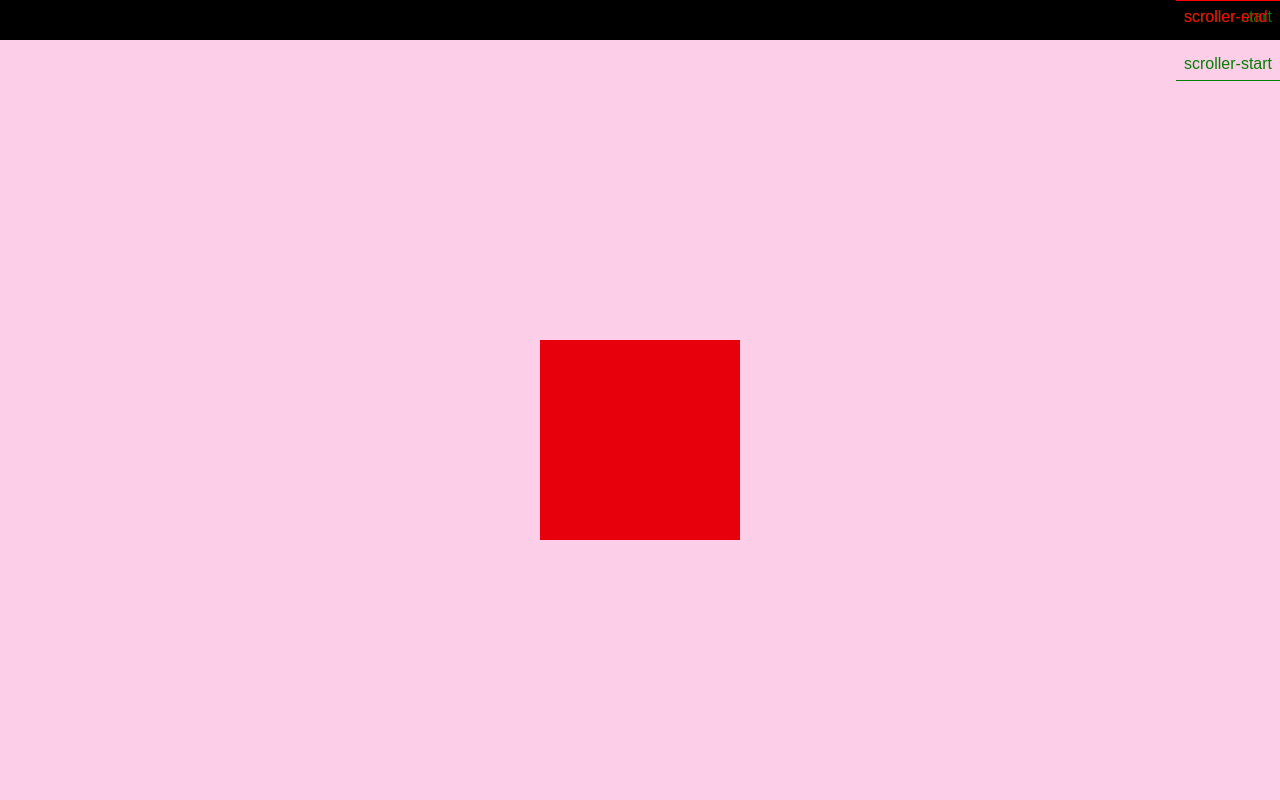
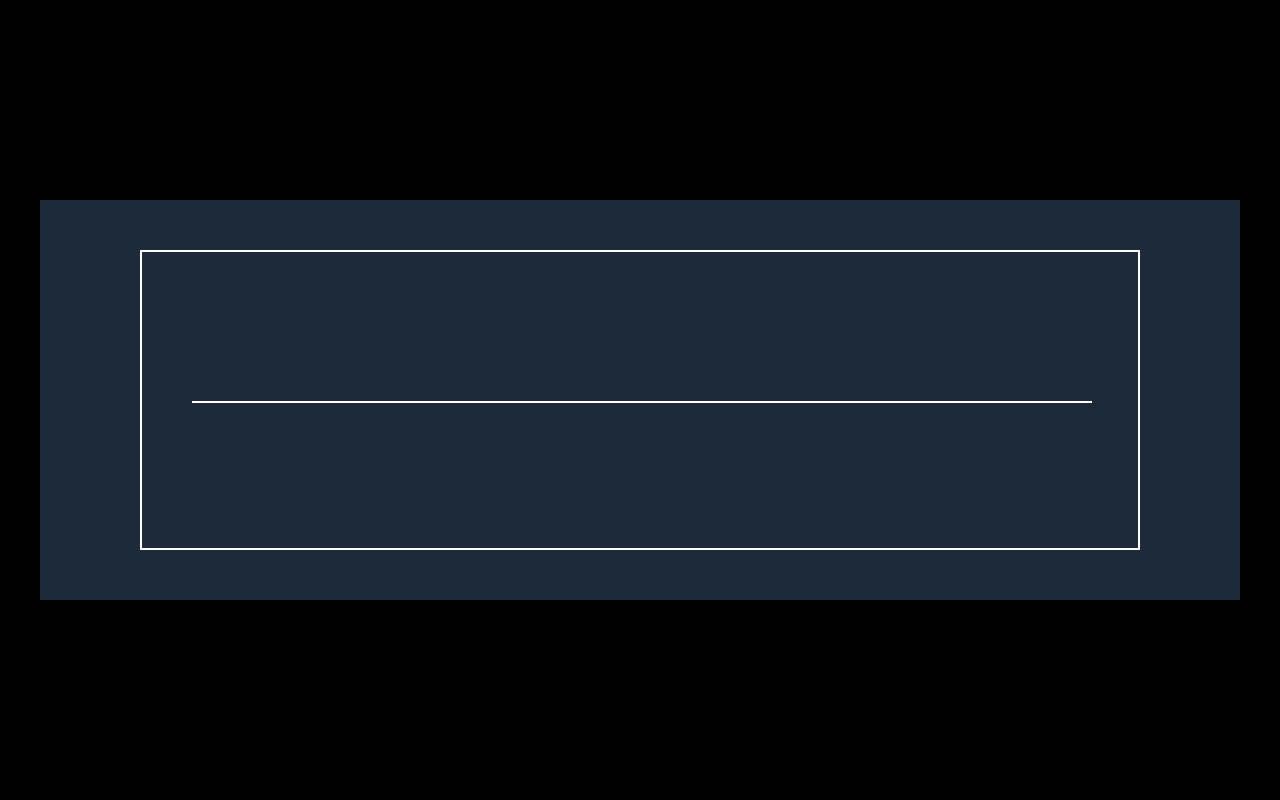
Before and after one commit to Masukur-Rahman-05/GSAP-examples, a React (Vite) app: page / in a window 1280 px wide. Shown: the top 800 px of the page. Built offline with nearby package versions, Linux system fonts and the light colour scheme.

Commit message:
Add Guiter animation

```diff
--- a/src/App.jsx
+++ b/src/App.jsx
@@ -7,6 +7,7 @@ import { First } from "./components/First";
 import { Perspectivce } from "./components/Perspectivce";
 import { TextStagger } from "./components/TextStagger";
 import { ScrollTriggerr } from "./components/ScrollTrigger";
+import { SvgFirst } from "./components/SvgFirst";
 
 function App() {
   return (
@@ -16,7 +17,8 @@ function App() {
       {/* <First/> */}
       {/* <Perspectivce/> */}
       {/* <TextStagger/> */}
-      <ScrollTriggerr />
+      {/* <ScrollTriggerr /> */}
+      <SvgFirst />
     </div>
   );
 }
--- /dev/null
+++ b/src/components/SvgFirst.jsx
@@ -0,0 +1,90 @@
+// import { useGSAP } from "@gsap/react";
+// import gsap from "gsap";
+// import React, { useRef } from "react";
+
+// export const SvgFirst = () => {
+//   let path = `M 50 150 Q 450 150, 950 150`;
+//   let FinalPath = `M 50 150 Q 450 150, 950 150`;
+
+//   const svgRef = useRef();
+
+//   const MouseEnter = (e) => {
+//     console.log(e);
+//     path = `M 50 150 Q ${e.pageX} ${e.pageY}, 950 150`
+
+//     useGSAP(()=>{
+//         gsap.to("svg path",{
+//             attr:{d:path}
+
+//         })
+//     })
+//   };
+//   const MouseLeave = (e) => {
+//     console.log(e);
+//   };
+
+//   return (
+//     <div className="w-screen h-[400px] bg-gray-800 flex justify-center items-center ">
+//       <svg
+//         width="1000"
+//         height="300"
+//         // viewBox="0 0 800 200"
+//         className="border-white border-2"
+//         onMouseEnter={MouseEnter}
+//         onMouseLeave={MouseLeave}
+//       >
+//         <path d="M 50 150 Q 450 150, 950 150" stroke="white" fill="none" />
+//       </svg>
+//     </div>
+//   );
+// };
+
+import { useGSAP } from "@gsap/react";
+import gsap from "gsap";
+import React, { useRef } from "react";
+
+export const SvgFirst = () => {
+  const pathRef = useRef(null); // Reference for the <path>
+  const svgRef = useRef(null); // Reference for the <svg>
+
+  const MouseEnter = (e) => {
+    const rect = svgRef.current.getBoundingClientRect(); // Get SVG position
+    const relativeX = e.pageX - rect.left;
+    const relativeY = e.pageY - rect.top;
+
+    gsap.to(pathRef.current, {
+      attr: { d: `M 50 150 Q ${relativeX} ${relativeY}, 950 150` },
+      duration: 0.2,
+      ease: "power2.out",
+    });
+  };
+
+  const MouseLeave = () => {
+    gsap.to(pathRef.current, {
+      attr: { d: "M 50 150 Q 450 150, 950 150" }, // Reset to original path
+      duration: 0.5,
+      ease: "elastic.out(1,0.3)",
+    });
+  };
+
+  return (
+    <div className="w-screen h-[400px] bg-gray-800 flex justify-center items-center">
+      <svg
+        ref={svgRef}
+        width="1000"
+        height="300"
+        className="border-white border-2"
+        onMouseMove={MouseEnter}
+        onMouseLeave={MouseLeave}
+      >
+        <path
+          ref={pathRef}
+          d="M 50 150 Q 450 150, 950 150"
+          stroke="white"
+          fill="none"
+          strokeWidth="2"
+        />
+      </svg>
+    </div>
+  );
+};
```
